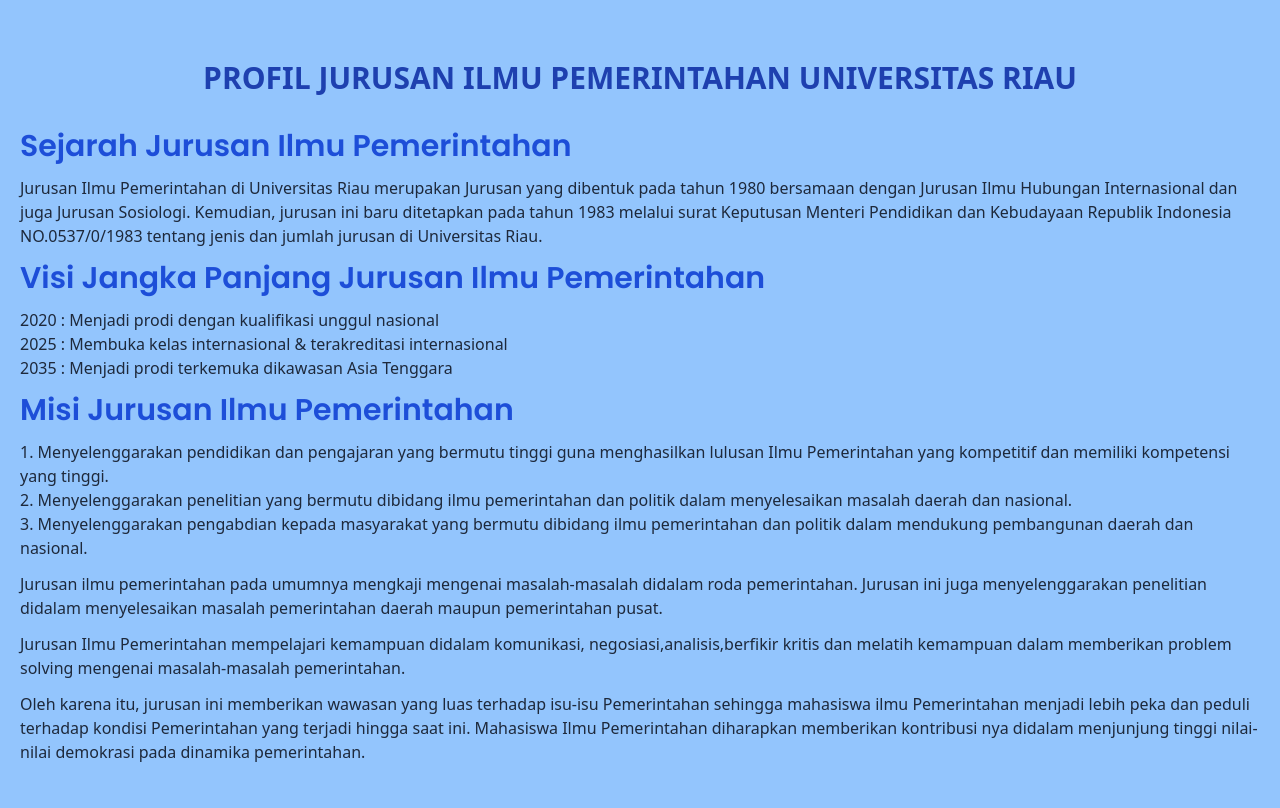
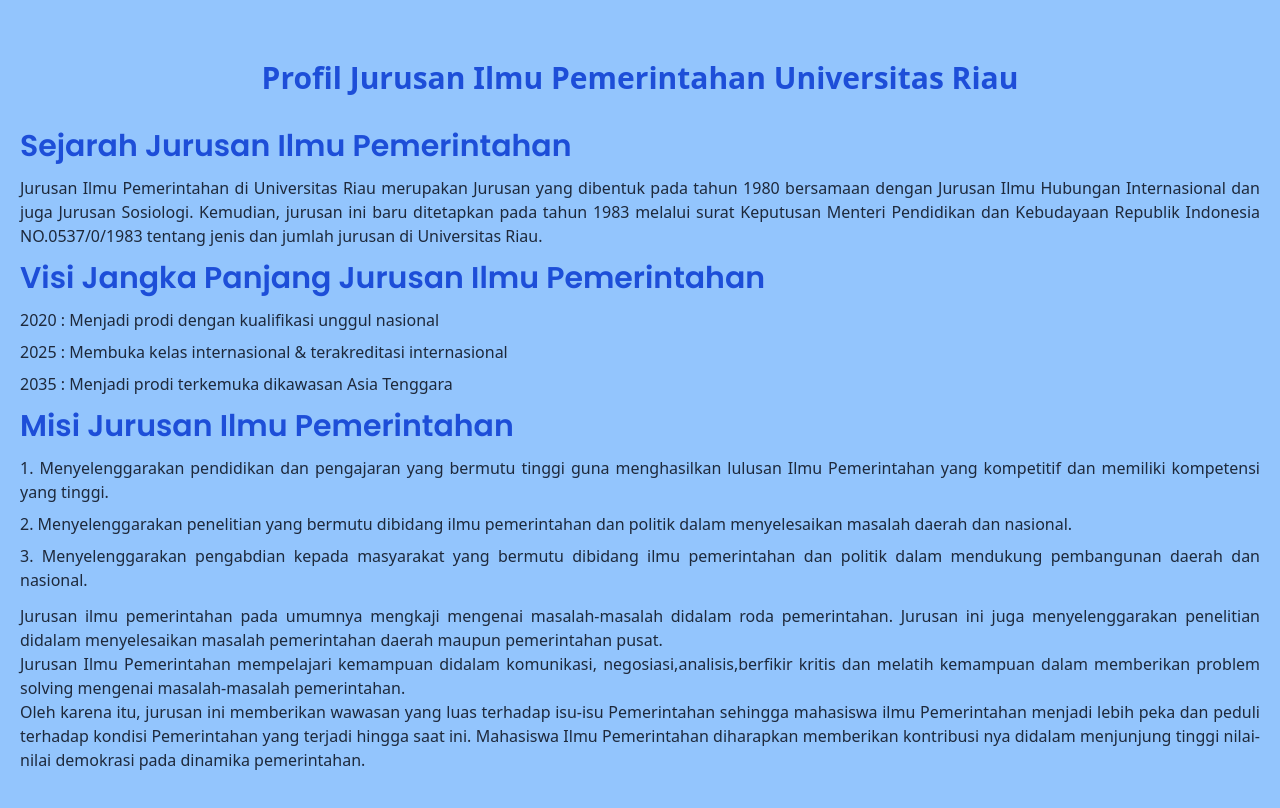
Before and after one commit to BeetCodeStudio/himipmedia, a website: page visi-misijurusan.html in a window 1280 px wide. Drawn offline with nearby package versions, Linux system fonts and the light colour scheme; a script that the page names is missing.

Commit message:
rubah sambutan jurusan dan visi misi jurusan

```diff
--- a/visi-misijurusan.html
+++ b/visi-misijurusan.html
@@ -20,11 +20,11 @@
     <!-- Navigation Bar End -->
     <!-- Main Content -->
     <div class="container mx-auto py-10 px-5 flex flex-col space-y-3">
-        <h2 class="text-blue-800 font-bold text-3xl capitalize text-center py-5">PROFIL JURUSAN ILMU PEMERINTAHAN
-            UNIVERSITAS RIAU</h2>
+        <h2 class="text-blue-700 font-bold text-3xl capitalize text-center py-5">profil jurusan ilmu pemerintahan
+            Universitas Riau</h2>
         <!-- sejarah jurusan -->
         <h2 class="title capitalize">sejarah jurusan ilmu pemerintahan</h2>
-        <p>Jurusan Ilmu Pemerintahan di Universitas Riau merupakan Jurusan yang dibentuk pada tahun 1980 bersamaan
+        <p class="text-justify">Jurusan Ilmu Pemerintahan di Universitas Riau merupakan Jurusan yang dibentuk pada tahun 1980 bersamaan
             dengan Jurusan Ilmu Hubungan Internasional dan juga Jurusan Sosiologi. Kemudian, jurusan ini baru ditetapkan
             pada tahun 1983 melalui surat Keputusan Menteri Pendidikan dan Kebudayaan Republik Indonesia NO.0537/0/1983
             tentang jenis dan jumlah jurusan di Universitas Riau. </p>
@@ -32,7 +32,7 @@
 
         <!-- visi misi jurusan -->
         <h2 class="title capitalize">Visi jangka panjang jurusan ilmu pemerintahan</h2>
-        <ul>
+        <ul class="text-justify space-y-2">
             <li>
                 2020 : Menjadi prodi dengan kualifikasi unggul nasional
             </li>
@@ -44,7 +44,7 @@
             </li>
         </ul>
         <h2 class="title capitalize">Misi jurusan ilmu pemerintahan </h2>
-        <ul class="list-decimal list-inside">
+        <ul class="list-decimal list-inside text-justify space-y-2">
             <li>Menyelenggarakan pendidikan dan pengajaran yang bermutu tinggi guna menghasilkan lulusan Ilmu
                 Pemerintahan yang kompetitif dan memiliki kompetensi yang tinggi.</li>
             <li>Menyelenggarakan penelitian yang bermutu dibidang ilmu pemerintahan dan politik dalam menyelesaikan
@@ -52,7 +52,7 @@
             <li>Menyelenggarakan pengabdian kepada masyarakat yang bermutu dibidang ilmu pemerintahan dan politik dalam
                 mendukung pembangunan daerah dan nasional.</li>
         </ul>
-
+        <div class="text-justify">
             <p>Jurusan ilmu pemerintahan pada umumnya mengkaji mengenai masalah-masalah didalam roda pemerintahan. Jurusan
                 ini juga menyelenggarakan penelitian didalam menyelesaikan masalah pemerintahan daerah maupun pemerintahan
                 pusat. </p>
@@ -62,6 +62,7 @@
                 ilmu Pemerintahan menjadi lebih peka dan peduli terhadap kondisi Pemerintahan yang terjadi hingga saat ini.
                 Mahasiswa Ilmu Pemerintahan diharapkan memberikan kontribusi nya didalam menjunjung tinggi nilai-nilai
                 demokrasi pada dinamika pemerintahan.</p>
+        </div>
     </div>
     <!-- visi misi jurusan end -->
 
```
Also changed, not shown: sambutanjurusan.html (+2 -2 lines), app.css. Lines whose indentation alone changed are shown as unchanged.
